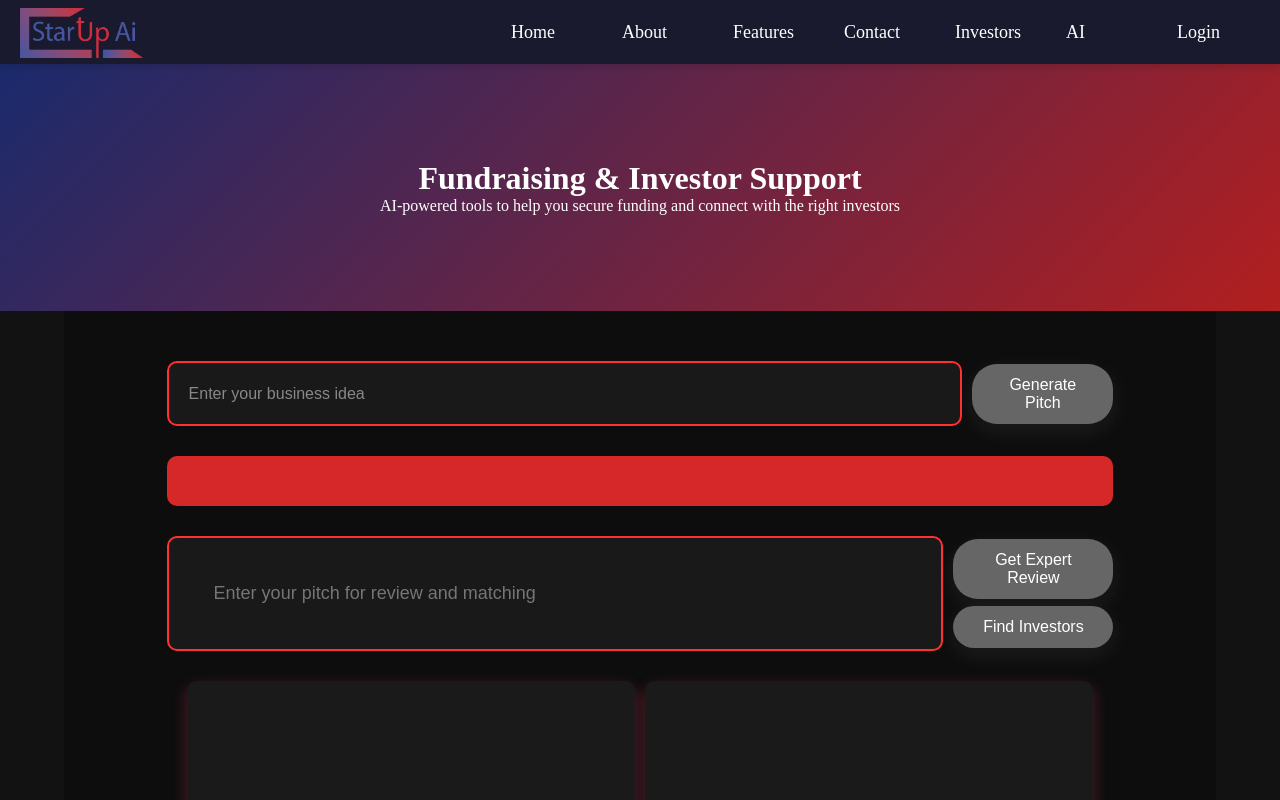
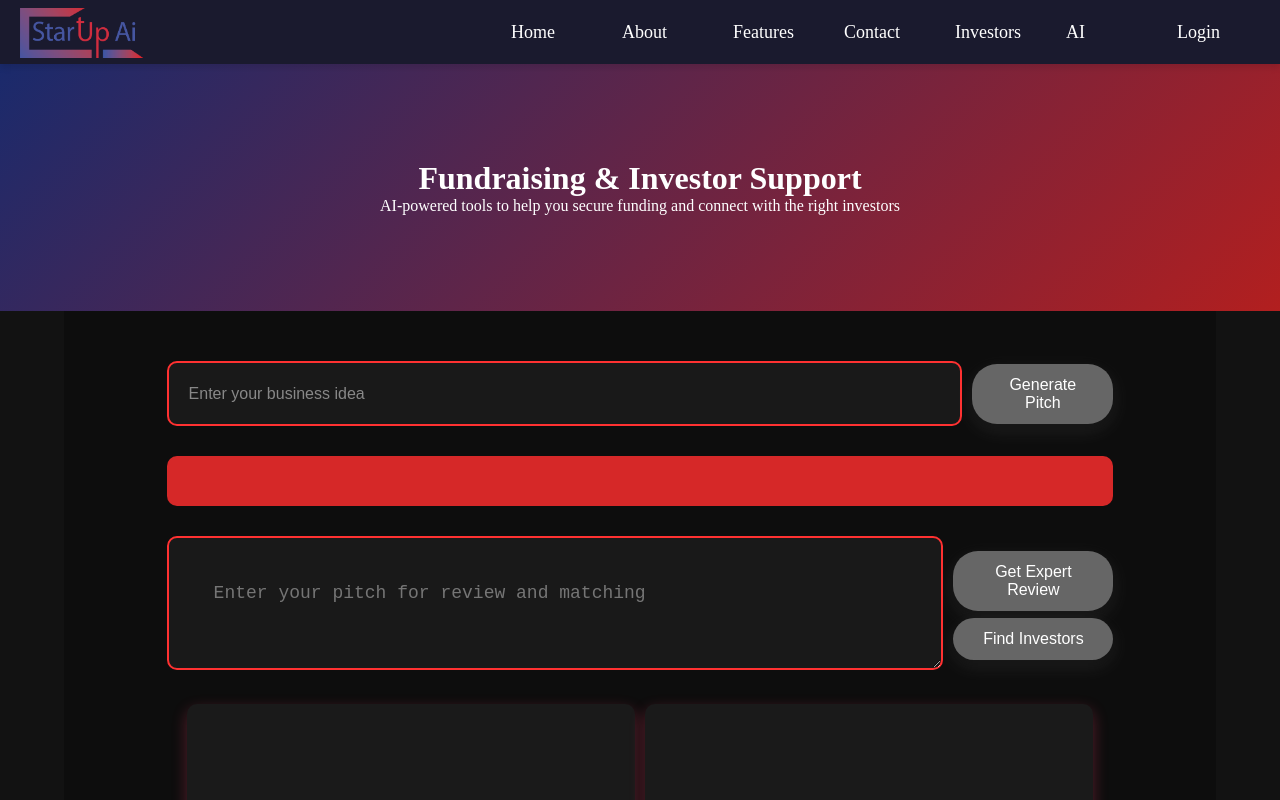
Before and after one commit to Mokshjain131/Pterodactyl, a React (Vite) app in the folder Frontend/: page /investors in a window 1280 px wide. Shown: the top 800 px of the page. Built offline with nearby package versions, Linux system fonts and the light colour scheme.

Commit message:
textarea

```diff
--- a/Frontend/src/components/InvestorInputSection.jsx
+++ b/Frontend/src/components/InvestorInputSection.jsx
@@ -136,7 +136,7 @@ function InvestorInputSection({ onPitchGenerated, onReviewReceived, onInvestorMa
       </div>
       <div className="input-pitch-section">
         <div id="inputpitchtext">
-        <input
+        <textarea
           type="text"
           placeholder="Enter your pitch for review and matching"
           value={inputPitch}
--- a/Frontend/src/styles/investorInputSection.css
+++ b/Frontend/src/styles/investorInputSection.css
@@ -24,7 +24,7 @@
     flex:80;
   }
 
-  #inputpitchtext input{
+  #inputpitchtext textarea{
     width: 100%;
     padding: 45px;
     font-size: 18px;
```
